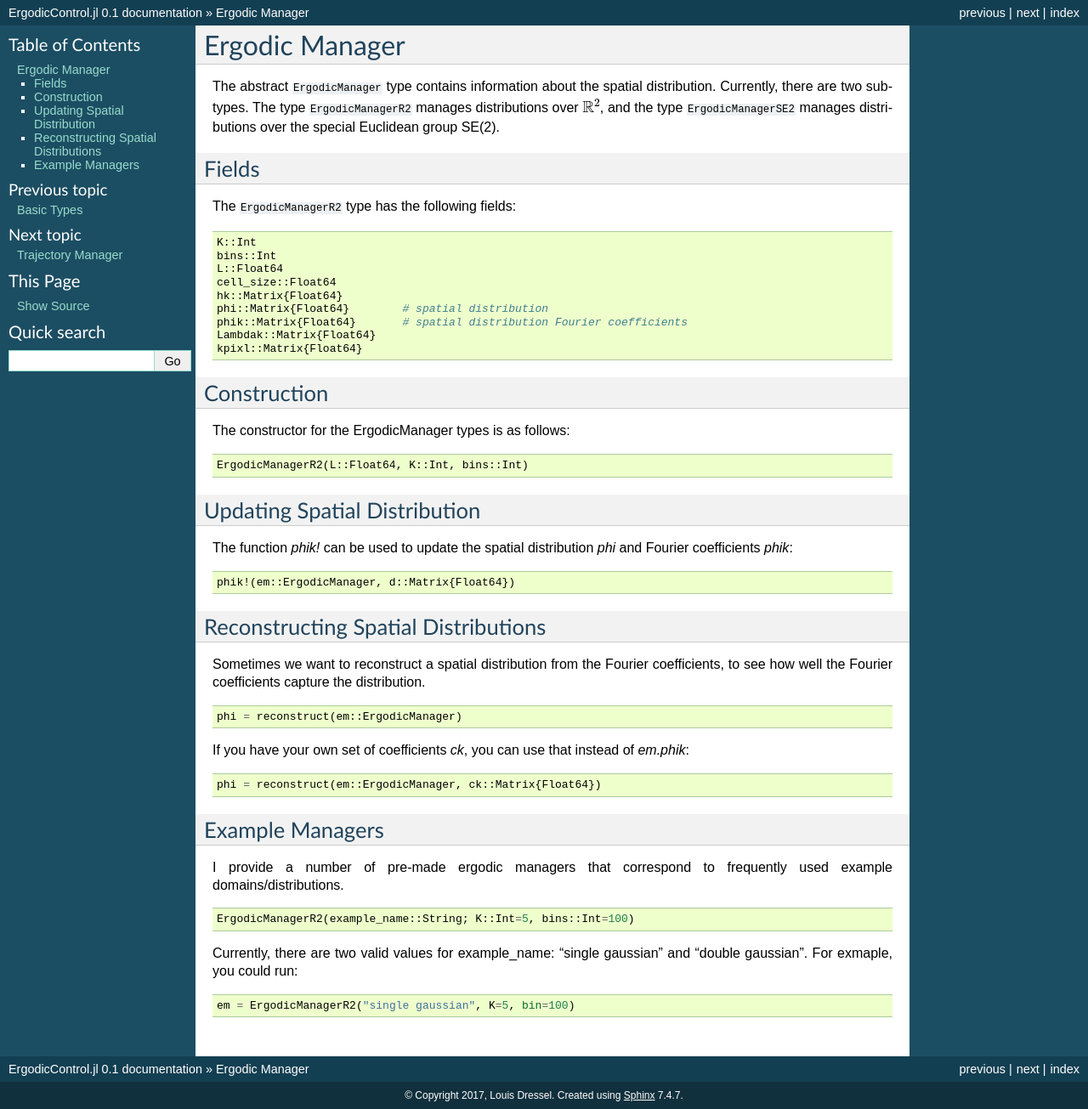
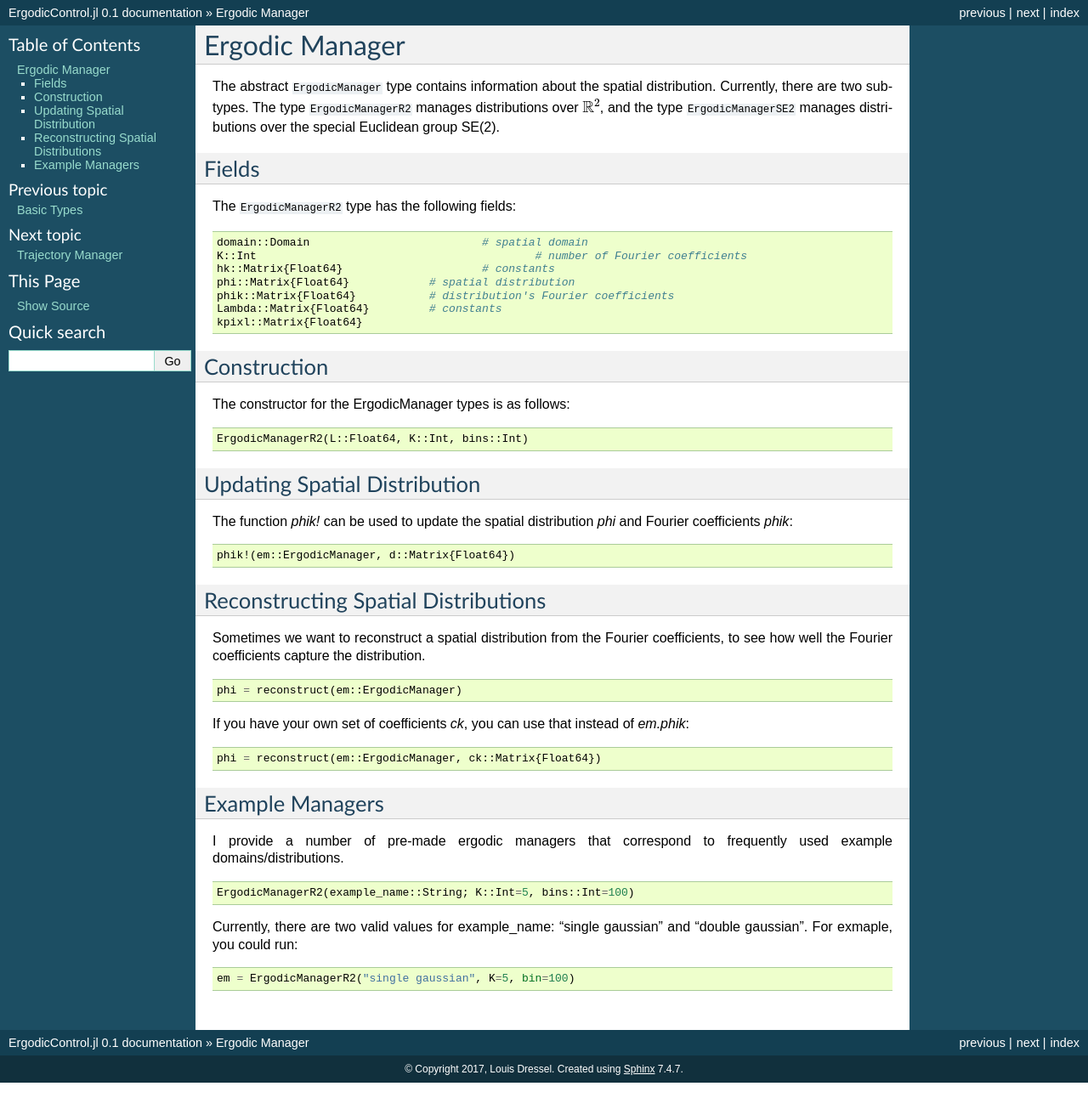
Before and after one commit to dressel/ErgodicControl.jl, a Sphinx documentation site: the page built from docs/ergodic_manager.rst, in a window 1280 px wide. Shown: the whole page at 85% size. Built offline with Sphinx 7.4.7, drawn with Linux system fonts in a browser that asks for light colours; after the commit the page ends 1274 px from its top, so only the background shows below that.

Commit message:
updated documentation

```diff
--- a/docs/ergodic_manager.rst
+++ b/docs/ergodic_manager.rst
@@ -9,15 +9,14 @@ Fields
 The :code:`ErgodicManagerR2` type has the following fields:
 ::
 
-    K::Int
-    bins::Int
-    L::Float64
-    cell_size::Float64
-    hk::Matrix{Float64}
-    phi::Matrix{Float64}        # spatial distribution
-    phik::Matrix{Float64}       # spatial distribution Fourier coefficients
-    Lambdak::Matrix{Float64}
-    kpixl::Matrix{Float64}
+	domain::Domain				# spatial domain
+	K::Int						# number of Fourier coefficients
+	hk::Matrix{Float64}			# constants
+	phi::Matrix{Float64}		# spatial distribution
+	phik::Matrix{Float64}		# distribution's Fourier coefficients
+	Lambda::Matrix{Float64}		# constants
+	kpixl::Matrix{Float64}
+
 
 Construction
 =============
```
Also changed, not shown: docs/basic_types.rst (+8 -3 lines).
